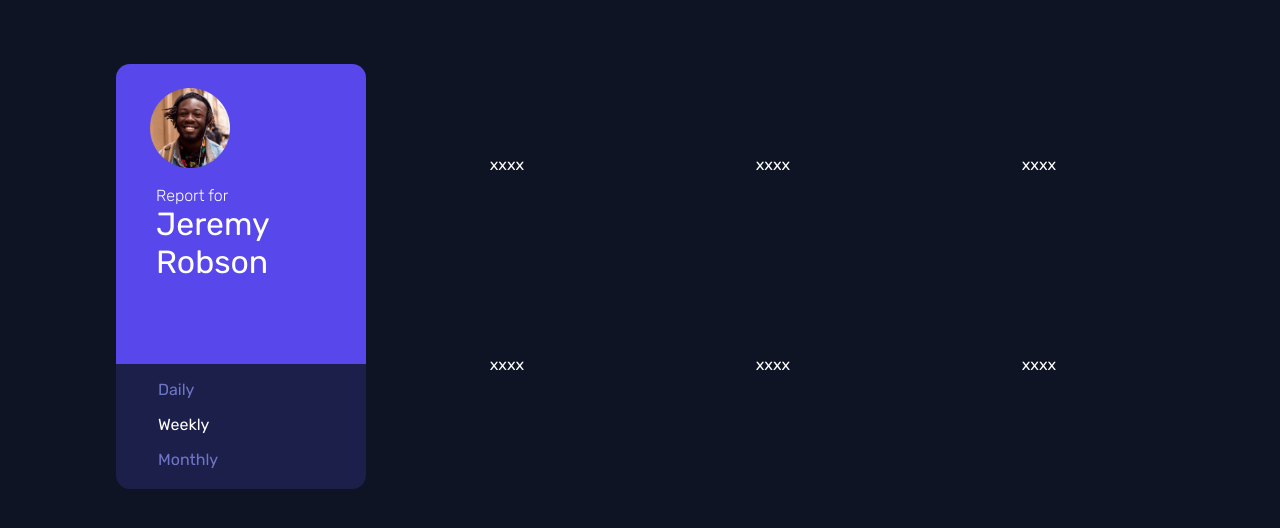
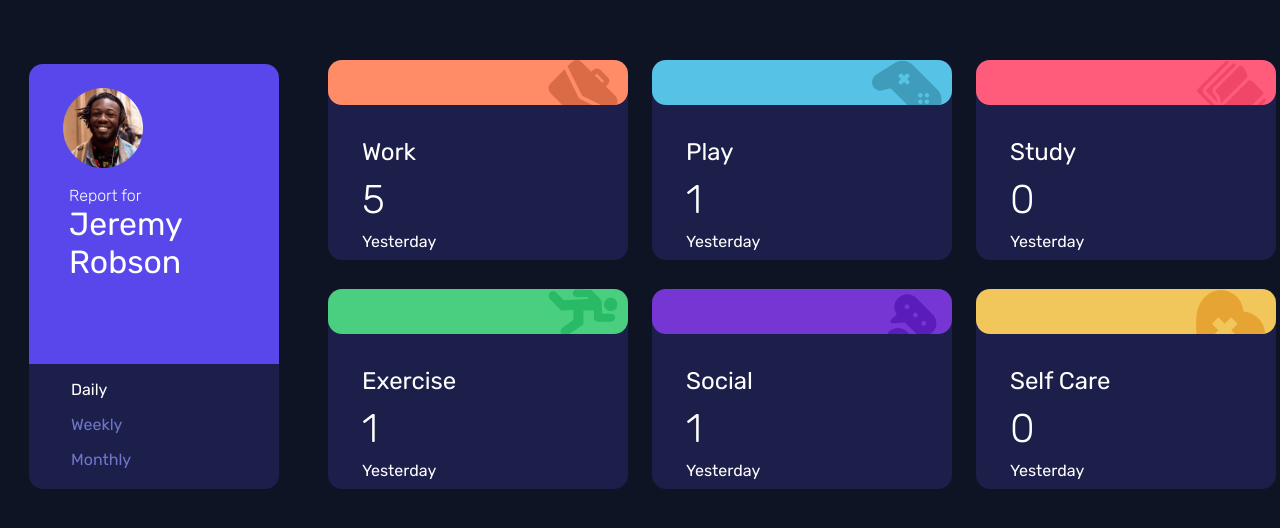
Before and after one commit to HamzahFayad/time-tracking-dashboard, a plain HTML site: page index.html in a window 1280 px wide. Shown: the part 136-664 px from the top of the page. Drawn offline with Linux system fonts and the light colour scheme.

Commit message:
layout / first data loads / links switch

```diff
--- a/index.html
+++ b/index.html
@@ -49,29 +49,76 @@
             </h1>
           </div>
           <div class="user__pt2">
-            <p>Daily</p>
-            <p class="active">Weekly</p>
-            <p>Monthly</p>
+            <p class="link active">Daily</p>
+            <p class="link">Weekly</p>
+            <p class="link">Monthly</p>
           </div>
         </div>
       </div>
       <div class="card--sm">
-        <p>xxxx</p>
+        <div class="card--sm--col col--1">
+          <img src="./images/icon-work.svg" alt="" />
+        </div>
+        <div class="card--sm--content">
+          <h2 class="theme"></h2>
+          <h3 class="hours1"></h3>
+          <p class="time">Yesterday</p>
+        </div>
       </div>
+
       <div class="card--sm">
-        <p>xxxx</p>
+        <div class="card--sm--col col--2">
+          <img src="./images/icon-play.svg" alt="" />
+        </div>
+        <div class="card--sm--content">
+          <h2 class="theme"></h2>
+          <h3 class="hours1"></h3>
+          <p class="time">Yesterday</p>
+        </div>
       </div>
+
       <div class="card--sm">
-        <p>xxxx</p>
+        <div class="card--sm--col col--3">
+          <img src="./images/icon-study.svg" alt="" />
+        </div>
+        <div class="card--sm--content">
+          <h2 class="theme"></h2>
+          <h3 class="hours1"></h3>
+          <p class="time">Yesterday</p>
+        </div>
       </div>
+
       <div class="card--sm">
-        <p>xxxx</p>
+        <div class="card--sm--col col--4">
+          <img src="./images/icon-exercise.svg" alt="" />
+        </div>
+        <div class="card--sm--content">
+          <h2 class="theme"></h2>
+          <h3 class="hours1"></h3>
+          <p class="time">Yesterday</p>
+        </div>
       </div>
+
       <div class="card--sm">
-        <p>xxxx</p>
+        <div class="card--sm--col col--5">
+          <img src="./images/icon-social.svg" alt="" />
+        </div>
+        <div class="card--sm--content">
+          <h2 class="theme"></h2>
+          <h3 class="hours1"></h3>
+          <p class="time">Yesterday</p>
+        </div>
       </div>
+
       <div class="card--sm">
-        <p>xxxx</p>
+        <div class="card--sm--col col--6">
+          <img src="./images/icon-self-care.svg" alt="" />
+        </div>
+        <div class="card--sm--content">
+          <h2 class="theme"></h2>
+          <h3 class="hours1"></h3>
+          <p class="time">Yesterday</p>
+        </div>
       </div>
     </main>
   </body>
--- a/script.js
+++ b/script.js
@@ -106,7 +106,39 @@
     },
   ];
 
+  let links = document.querySelectorAll(".link");
+  let theme = document.querySelectorAll(".theme");
+  let hours1 = document.querySelectorAll(".hours1");
+
+  let time = document.querySelectorAll(".time");
+
   for (let i = 0; i < data.length; i++) {
-    console.log(data[i]);
+    console.log(data[i].title);
+    console.log("..", theme[i]);
+    theme[i].innerHTML = data[i].title;
+    hours1[i].innerHTML = data[i].timeframes.daily.current;
+  }
+
+  for (let l = 0; l < links.length; l++) {
+    links[l].addEventListener("click", (e) => {
+      let active = document.querySelector(".active");
+      if (active) active.classList.remove("active");
+      e.target.classList.add("active");
+
+      for (let i = 0; i < data.length; i++) {
+        if (links[l].innerHTML === "Daily") {
+          time[i].innerHTML = "Yesterday";
+          hours1[i].innerHTML = data[i].timeframes.daily.current;
+        }
+        if (links[l].innerHTML === "Weekly") {
+          time[i].innerHTML = "Last Week";
+          hours1[i].innerHTML = data[i].timeframes.weekly.current;
+        }
+        if (links[l].innerHTML === "Monthly") {
+          time[i].innerHTML = "Last Month";
+          hours1[i].innerHTML = data[i].timeframes.monthly.current;
+        }
+      }
+    });
   }
 }
--- a/scss/base.scss
+++ b/scss/base.scss
@@ -9,3 +9,12 @@ $text-color6: hsl(270, 7%, 64%);
 
 $gradient1: hsl(293, 100%, 63%);
 $gradient2: hsl(264, 100%, 61%);
+
+$theme-colors: (
+  hsl(15, 100%, 70%),
+  hsl(195, 74%, 62%),
+  hsl(348, 100%, 68%),
+  hsl(145, 58%, 55%),
+  hsl(264, 64%, 52%),
+  hsl(43, 84%, 65%)
+);
--- a/scss/styles.scss
+++ b/scss/styles.scss
@@ -62,8 +62,53 @@
     }
   }
   @for $i from 1 through 6 {
-    .card--sm:nth-child(#{$i}) {
-      grid-area: sh + $i;
+    .card--sm:nth-of-type(#{$i}) {
+      grid-area: "sh" + $i;
+    }
+  }
+  .card--sm {
+    position: relative;
+    width: 300px;
+    height: 200px;
+    border-radius: 14px;
+    background: hsl(235, 46%, 20%);
+    padding: 0px;
+    margin: 4px;
+    margin-top: 25px;
+    &--col {
+      width: 300px;
+      height: 45px;
+      border-radius: 14px;
+      z-index: -99;
+      overflow: hidden;
+      img {
+        width: 70px;
+        float: right;
+        margin-right: 10px;
+      }
+    }
+    @each $color in $theme-colors {
+      $i: index($theme-colors, $color);
+      .col--#{$i} {
+        background: $color;
+      }
+    }
+
+    &--content {
+      z-index: 9;
+      padding: 24px 34px;
+      * {
+        margin: 4% 0;
+      }
+      h2 {
+        color: #fff;
+        font-weight: 400;
+      }
+      h3 {
+        color: #fff;
+        font-weight: 300;
+        font-size: 40px;
+      }
     }
   }
   p {
```
Also changed, not shown: css/styles.css, 1 other file.
